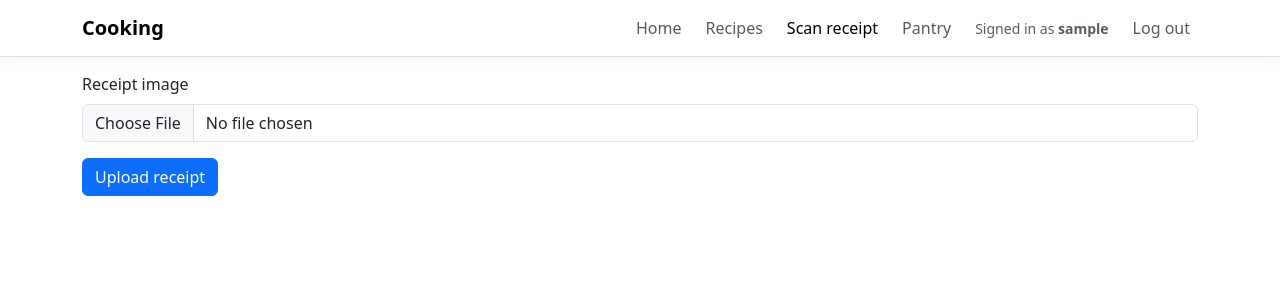
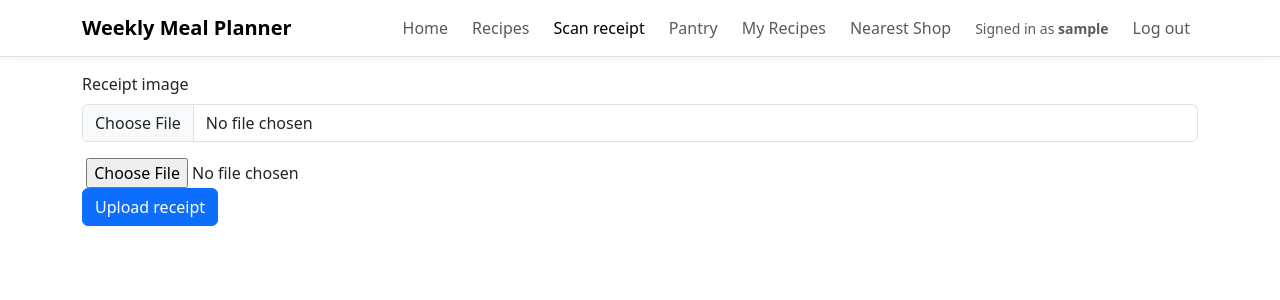
Before and after one commit to Atty737/DurHack2026, a Flask app: page /upload-receipt in a window 1280 px wide. Shown: the top 300 px of the page. Run offline with Flask 3, Linux system fonts and the light colour scheme; the visitor is signed in with stand-in values (Sample User, id 1).

Commit message:
Navbar changed

```diff
--- a/app/templates/base.html
+++ b/app/templates/base.html
@@ -3,7 +3,7 @@
   <head>
     <meta charset="utf-8">
     <meta name="viewport" content="width=device-width, initial-scale=1">
-    <title>{% block title %}Cooking{% endblock %}</title>
+    <title>{% block title %}Weekly Meal Planner{% endblock %}</title>
     <link href="https://cdn.jsdelivr.net/npm/bootstrap@5.3.3/dist/css/bootstrap.min.css" rel="stylesheet" integrity="sha384-QWTKZyjpPEjISv5WaRU9OFeRpok6YctnYmDr5pNlyT2bRjXh0JMhjY6hW+ALEwIH" crossorigin="anonymous">
     <script src="https://cdn.jsdelivr.net/npm/bootstrap@5.3.3/dist/js/bootstrap.bundle.min.js" integrity="sha384-YvpcrYf0tY3lHB60NNkmXc5s9fDVZLESaAA55NDzOxhy9GkcIdslK1eN7N6jIeHz" crossorigin="anonymous"></script>
     <link rel="stylesheet" href="https://cdn.jsdelivr.net/npm/bootstrap-icons@1.11.3/font/bootstrap-icons.min.css">
@@ -100,14 +100,14 @@
   <body>
     <!-- Mobile top header bar -->
     <header class="d-sm-none py-2 px-3 border-bottom bg-body-tertiary text-center">
-      <a class="h5 m-0 fw-bold text-decoration-none text-body" href="{{ url_for('main.index') }}">Cooking</a>
+      <a class="h5 m-0 fw-bold text-decoration-none text-body" href="{{ url_for('main.index') }}">Weekly Meal Planner</a>
     </header>
 
     <!-- Navigation bar (Fixed bottom on mobile, fixed top on desktop) -->
     <nav class="navbar navbar-expand app-navbar">
       <div class="container">
         <!-- Brand: hidden on mobile (handled by top header/home icon), shown on desktop -->
-        <a class="navbar-brand fw-bold d-none d-sm-inline-block" href="{{ url_for('main.index') }}">Cooking</a>
+        <a class="navbar-brand fw-bold d-none d-sm-inline-block" href="{{ url_for('main.index') }}">Weekly Meal Planner</a>
 
         <!-- Nav items: spaced evenly on mobile, aligned right on desktop -->
         <div class="navbar-nav w-100 justify-content-around justify-content-sm-end align-items-center gap-sm-2">
@@ -119,7 +119,7 @@
 
           {% if session.get("user_id") %}
             <!-- Recipes link -->
-            <a class="nav-link {% if request.endpoint == 'recipes.recipes' %}active{% endif %}" href="{{ url_for('recipes.recipes') }}" aria-label="Recipes" title="Recipes">
+            <a class="nav-link {% if request.endpoint == 'recipes.recipes' %}active{% endif %}" href="{{ url_for('recipes.recipes') }}" aria-label="Generate Recipes" title="Recipes">
               <i class="bi bi-book fs-4 d-sm-none"></i>
               <span class="d-none d-sm-inline">Recipes</span>
             </a>
@@ -134,6 +134,18 @@
             <a class="nav-link {% if request.endpoint == 'receipts.receipt_items' %}active{% endif %}" href="{{ url_for('receipts.receipt_items') }}" aria-label="Pantry" title="Pantry">
               <i class="bi bi-basket fs-4 d-sm-none"></i>
               <span class="d-none d-sm-inline">Pantry</span>
+            </a>
+
+            <!-- Recipe menu -->
+            <a class="nav-link {% if request.endpoint == 'recipe_menu.recipe_menu' %}active{% endif %}" href="{{ url_for('recipe_menu.recipe_menu') }}" aria-label="My Recipes" title="My Recipes">
+              <i class="bi bi-basket fs-4 d-sm-none"></i>
+              <span class="d-none d-sm-inline">My Recipes</span>
+            </a>
+
+            <!-- Closest Shop -->
+            <a class="nav-link {% if request.endpoint == 'nearest_shop.nearest_shop' %}active{% endif %}" href="{{ url_for('nearest_shop.nearest_shop') }}" aria-label="Nearest Shop" title="Nearest Shop">
+              <i class="bi bi-basket fs-4 d-sm-none"></i>
+              <span class="d-none d-sm-inline">Nearest Shop</span>
             </a>
 
             <!-- User info: desktop only -->
--- a/app/templates/index.html
+++ b/app/templates/index.html
@@ -1,6 +1,6 @@
 {% extends "base.html" %}
 
-{% block title %}Home | Cooking{% endblock %}
+{% block title %}Home{% endblock %}
 
 {% block content %}
 
--- a/app/templates/upload_receipt.html
+++ b/app/templates/upload_receipt.html
@@ -15,6 +15,10 @@
         required
       >
     </div>
+    <div>
+      <label for="camera" class="form-label"></label>
+      <input id="camera" type="file" accept="image/*" capture="environment">
+    </div>
     <button id="upload-receipt-button" type="submit" class="btn btn-primary">
       <span
         id="upload-receipt-spinner"
@@ -25,6 +29,7 @@
       <span id="upload-receipt-label">Upload receipt</span>
     </button>
   </form>
+
 
   <script>
     document.getElementById("receipt-upload-form").addEventListener("submit", function () {
```
